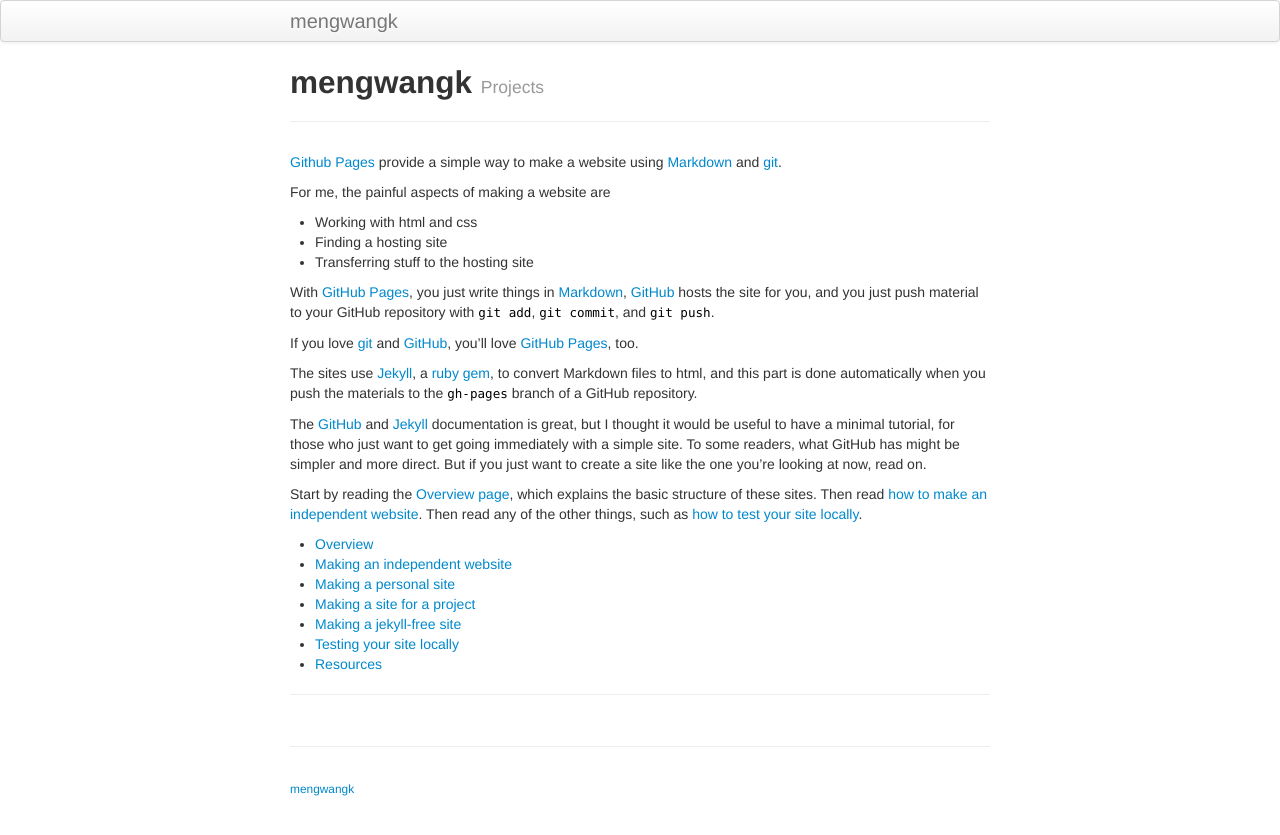
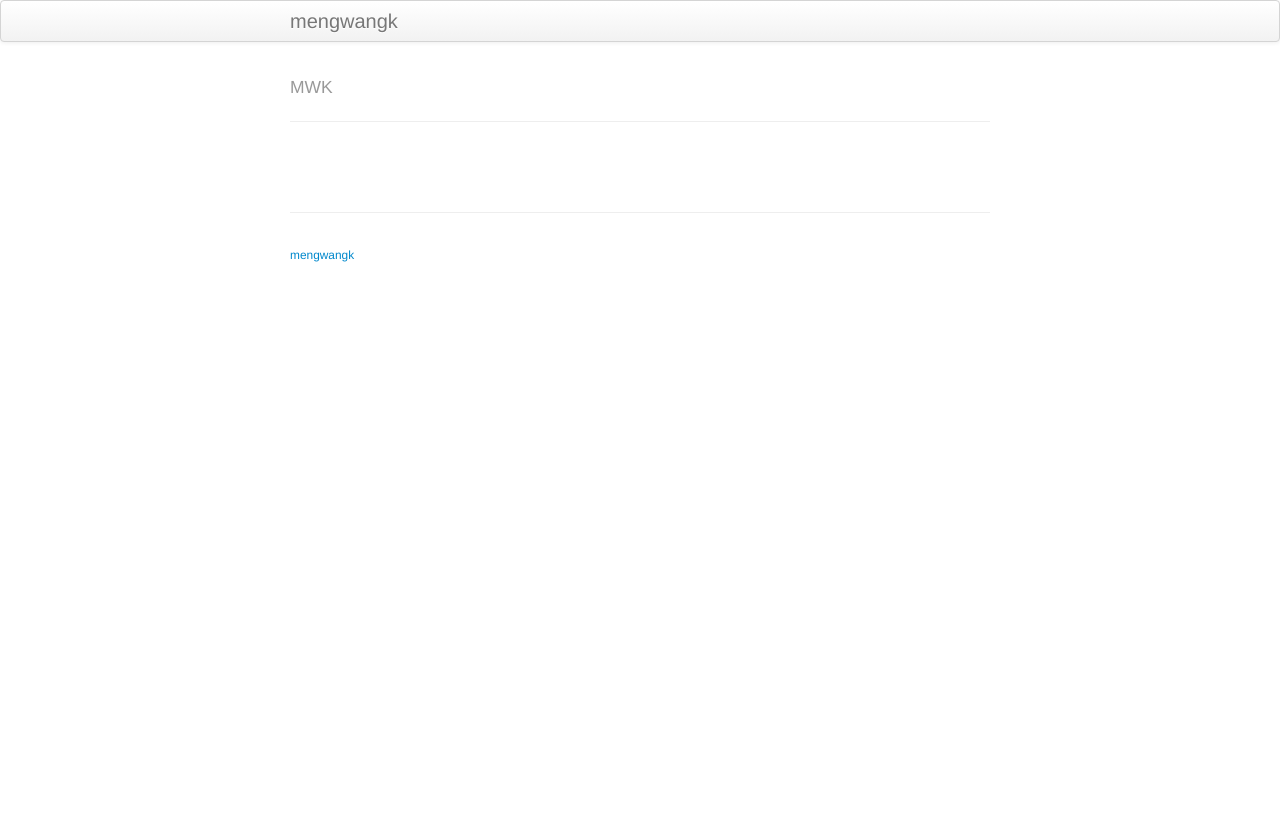
Before and after one commit to mengwangk/mengwangk.github.io, a Jekyll site: the page built from index.md, in a window 1280 px wide. Shown: the top 835 px of the page. Built offline with Jekyll 4.4.1, drawn with Linux system fonts in a browser that asks for light colours.

Commit message:
Modified file

```diff
--- a/index.md
+++ b/index.md
@@ -1,56 +1,6 @@
 ---
 layout: page
-title: mengwangk
-tagline:  Projects
-description: Minimal tutorial on making a simple website with GitHub Pages
+title:
+tagline: MWK
+description: My open source journey
 ---
-
-[Github Pages](https://pages.github.com) provide a simple way to make a
-website using
-[Markdown](https://daringfireball.net/projects/markdown/) and
-[git](https://git-scm.com).
-
-For me, the painful aspects of making a website are
-
-- Working with html and css
-- Finding a hosting site
-- Transferring stuff to the hosting site
-
-With [GitHub Pages](https://pages.github.com), you just write things in
-[Markdown](https://daringfireball.net/projects/markdown/),
-[GitHub](https://github.com) hosts the site for you, and you just push
-material to your GitHub repository with `git add`, `git commit`, and
-`git push`.
-
-If you love [git](https://git-scm.com/) and
-[GitHub](https://github.com), you'll love
-[GitHub Pages](https://pages.github.com), too.
-
-The sites use [Jekyll](https://jekyllrb.com/), a
-[ruby](https://www.ruby-lang.org/en/) [gem](https://rubygems.org/), to
-convert Markdown files to html, and this part is done
-automatically when you push the materials to the `gh-pages` branch
-of a GitHub repository.
-
-The [GitHub](https://pages.github.com) and
-[Jekyll](https://jekyllrb.com) documentation is great, but I thought it
-would be useful to have a minimal tutorial, for those who just want to
-get going immediately with a simple site. To some readers, what GitHub
-has might be simpler and more direct.  But if you just want to create
-a site like the one you're looking at now, read on.
-
-Start by reading the [Overview page](pages/overview.html), which
-explains the basic structure of these sites. Then read
-[how to make an independent website](pages/independent_site.html). Then
-read any of the other things, such as
-[how to test your site locally](pages/local_test.html).
-
-- [Overview](pages/overview.html)
-- [Making an independent website](pages/independent_site.html)
-- [Making a personal site](pages/user_site.html)
-- [Making a site for a project](pages/project_site.html)
-- [Making a jekyll-free site](pages/nojekyll.html)
-- [Testing your site locally](pages/local_test.html)
-- [Resources](pages/resources.html)
-
----
```
Also changed, not shown: assets/images/mwk.png (added).
